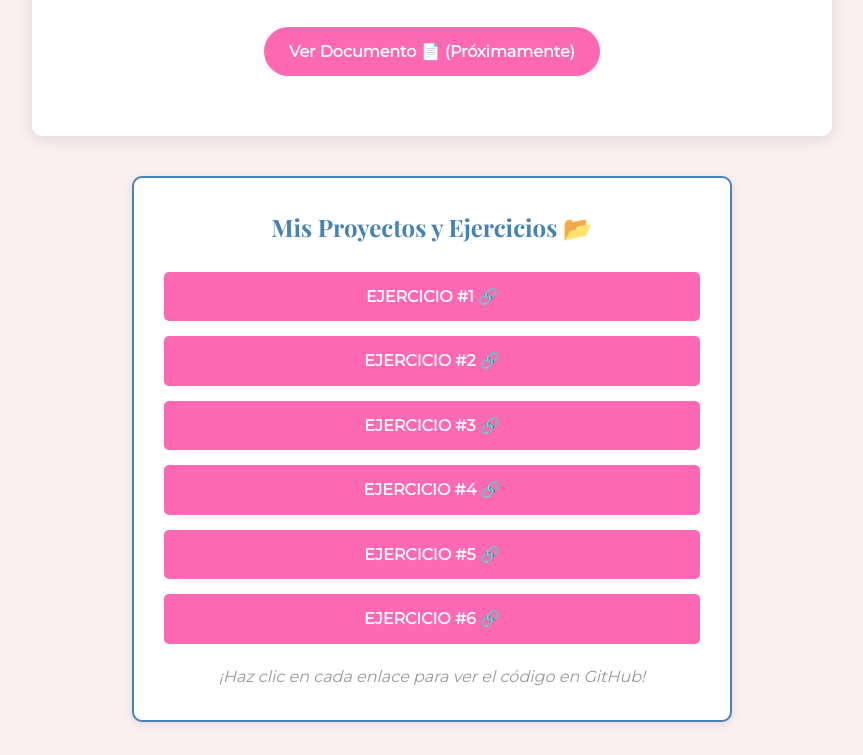
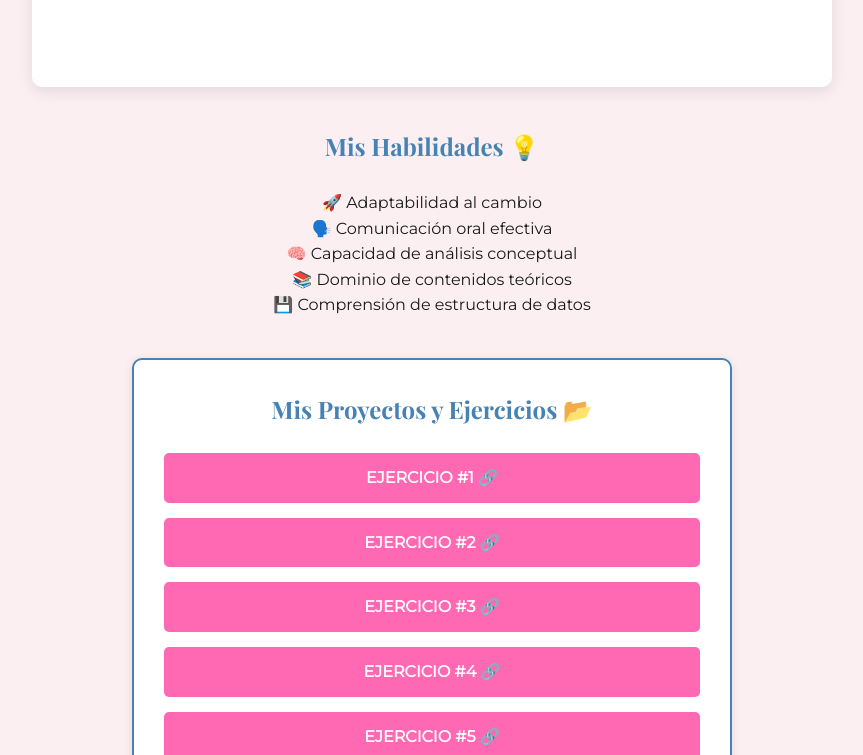
Before and after one commit to sharonalvarado096-svg/Mi-portafolio, a plain HTML site: page index.html in a window 1280 px wide. Shown: the part 231-986 px from the top of the page, without its empty margins (208-1071 px from the left). Drawn offline with nearby package versions, Linux system fonts and the light colour scheme.

Commit message:
Update index.html

```diff
--- a/index.html
+++ b/index.html
@@ -9,17 +9,24 @@
 </head>
 <body>
     <header class="hero">
-        <h1 class="titulo-principal">¡Hola! Bienvenida a Mi Espacio ✨</h1>
+        <h1 class="titulo-principal">¡Hola! Bienvenido a Mi Espacio ✨</h1>
         <p class="subtitulo">Un toque de elegancia con mucha personalidad.</p>
-
-        <div class="botones-container">
-            <a href="documento.pdf" target="_blank" class="btn btn-documento">
-                Ver Documento 📄 (Próximamente)
-            </a>
-        </div>
         </header>
 
-    <section id="seccion-ejercicios">
+    <main class="content-container">
+
+        <section id="seccion-habilidades" class="seccion-caja">
+            <h2>Mis Habilidades 💡</h2>
+            <ul class="lista-habilidades">
+                <li class="habilidad-item">🚀 Adaptabilidad al cambio</li>
+                <li class="habilidad-item">🗣️ Comunicación oral efectiva</li>
+                <li class="habilidad-item">🧠 Capacidad de análisis conceptual</li>
+                <li class="habilidad-item">📚 Dominio de contenidos teóricos</li>
+                <li class="habilidad-item">💾 Comprensión de estructura de datos</li>
+            </ul>
+        </section>
+
+        <section id="seccion-ejercicios" class="seccion-caja">
             <h2>Mis Proyectos y Ejercicios 📂</h2>
             <ul class="lista-ejercicios">
                 <li>
@@ -53,8 +60,8 @@
                     </a>
                 </li>
             </ul>
-        <p class="nota">¡Haz clic en cada enlace para ver el código en GitHub!</p>
         </section>
 
+    </main>
 </body>
 </html>
```
Lines whose indentation alone changed are shown as unchanged.
